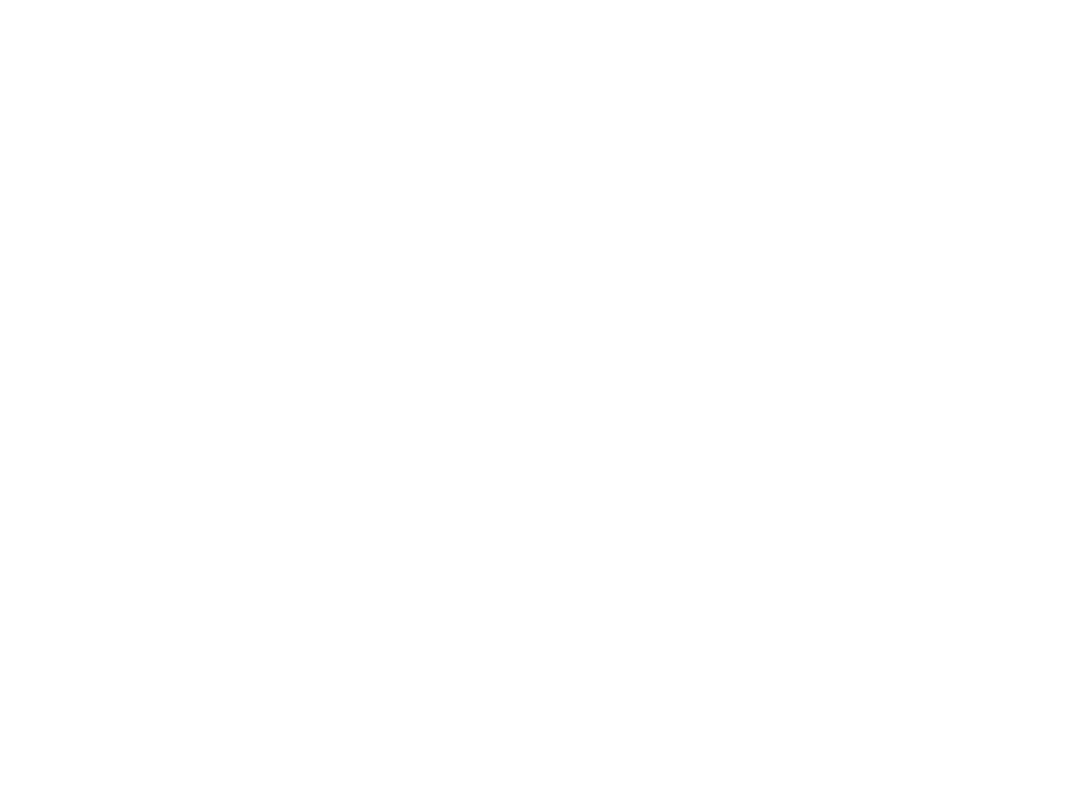
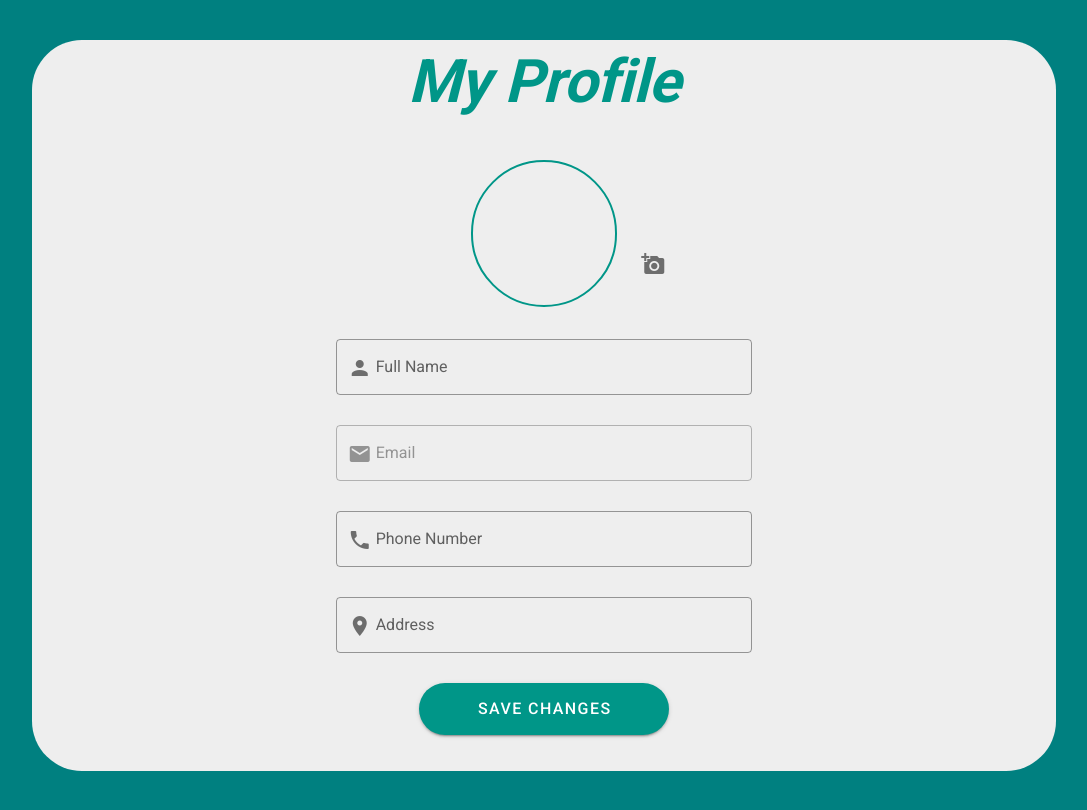
Before and after one commit to aya1sameh/SchoolFinder_Website, a Vue app in the folder schoolfinder_web/: page /user_profile in a window 1280 px wide. Shown: the whole page, without its empty margins (96-1183 px from the left). Built offline with nearby package versions, Linux system fonts and the light colour scheme; no server answers.

Commit message:
adding accesstoken in store/ adding UserProfile page

```diff
--- a/schoolfinder_web/src/router/index.js
+++ b/schoolfinder_web/src/router/index.js
@@ -5,6 +5,7 @@
 import Login from '../views/Login.vue';
 import RecoverPassword from '../views/RecoverPassword.vue';
 import ResetPassword from '../views/ResetPassword.vue';
+import UserProfile from '../views/UserProfile.vue';
 
 Vue.use(VueRouter);
 
@@ -35,6 +36,11 @@
     component: ResetPassword,
   },
   {
+    path: '/user_profile',
+    name: 'UserProfile',
+    component: UserProfile,
+  },
+  {
     path: '/about',
     name: 'About',
     // route level code-splitting
--- a/schoolfinder_web/src/store/index.js
+++ b/schoolfinder_web/src/store/index.js
@@ -5,6 +5,7 @@
 
 export default new Vuex.Store({
   state: {
+    usertoken: '',
   },
   mutations: {
   },
--- a/schoolfinder_web/src/views/Login.vue
+++ b/schoolfinder_web/src/views/Login.vue
@@ -168,11 +168,12 @@
     Validate() {
       if (this.$refs.form.validate()) {
         axios.post('http://127.0.0.1:8000/api/login', { name: this.Name, password: this.password }, { headers: { APP_KEY: 'c2Nob29sX2ZpbmRlcl9hcHBfa2V5ZmJkamhqeGNoa2N2anhqY2p2Ymh4amM6dmFzZGhoYXNkaGphZHNrZHNmYW1jbmhkc3VoZHVoY3Nq' } })
-          .then(() => {
+          .then((response) => {
             this.verifyalert = false;
             this.NotRegisteredalert = false;
             this.WrongNameOrPassAlert = false;
-            this.$router.push('/');
+            this.$store.state.usertoken = response.data.access_token;
+            this.$router.push('/user_profile'); // to be updated after testing to '/'
           })
           .catch((error) => {
             if (error.response.status === 401) {
--- a/schoolfinder_web/src/views/SignUp.vue
+++ b/schoolfinder_web/src/views/SignUp.vue
@@ -159,22 +159,6 @@
             </v-radio-group>
           </v-col>
         </v-row>
-
-        <v-row justify="center" no-gutters>
-          <v-col cols="12" sm="6" md="5">
-            <v-select
-              v-model="SchoolSelected"
-              v-show="Role == 'school_admin'"
-              :items="[items]"
-              label="Select A School"
-              color="#009688"
-              dense
-              outlined
-            >
-            </v-select>
-          </v-col>
-        </v-row>
-
         </v-form>
         <br />
         <v-row justify="center" no-gutters>
@@ -230,9 +214,6 @@
       Location: '',
       SchoolSelected: '',
       url: SignupAvatar,
-      items: [{
-        schools: () => this.getschoolsNames(),
-      }],
       rules: {
         required: (value) => !!value || 'Required.',
         email: (value) => {
--- /dev/null
+++ b/schoolfinder_web/src/views/UserProfile.vue
@@ -0,0 +1,196 @@
+<template>
+  <v-app>
+    <v-content id="content">
+      <v-container id="container" class="mt-10 mb-10">
+        <v-row justify="center" class="mb-5">
+          <v-col
+            cols="12"
+            class="text-h2 text-center font-weight-bold"
+            id="SchoolFinder"
+          >
+          <p class="font-italic">My Profile</p>
+          </v-col>
+        </v-row>
+        <v-form ref="form">
+        <v-row justify="center" class="mb-5">
+          <v-col offset="1" cols="3" sm="4" md="2">
+            <v-img
+              id="avatar"
+              class='preview'
+              rounded
+              :src="url"
+              max-height="200"
+              max-width="200"
+            >
+            </v-img>
+          </v-col>
+          <v-col cols="1" sm="1" md="1">
+            <br />
+            <br />
+            <br />
+            <v-file-input
+              @change="previewImage"
+              hide-input
+              v-model="UserImage"
+              accept="image/*"
+              prepend-icon="mdi-camera-plus"
+              color="#009688"
+            ></v-file-input>
+          </v-col>
+        </v-row>
+            <v-row justify="center" no-gutters>
+            <v-col cols="12" sm="6" md="5">
+                <v-text-field
+                    v-model="Name"
+                    label="Full Name"
+                    prepend-inner-icon="mdi-account"
+                    color="#009688"
+                    :rules="[rules.required, rules.Namelength]"
+                    outlined
+                ></v-text-field>
+            </v-col>
+            </v-row>
+            <v-row justify="center" no-gutters>
+            <v-col cols="12" sm="6" md="5">
+                <v-text-field
+                    v-model="Email"
+                    label="Email"
+                    prepend-inner-icon="mdi-email"
+                    color="#009688"
+                    outlined
+                    disabled
+                ></v-text-field>
+            </v-col>
+            </v-row>
+            <v-row justify="center" no-gutters>
+            <v-col cols="12" sm="6" md="5">
+                <v-text-field
+                    v-model="PhoneNumber"
+                    label="Phone Number"
+                    prepend-inner-icon="mdi-phone"
+                    color="#009688"
+                    :rules="[rules.number, rules.required]"
+                    outlined
+                ></v-text-field>
+            </v-col>
+            </v-row>
+            <v-row justify="center" no-gutters>
+            <v-col cols="12" sm="6" md="5">
+            <v-text-field
+              v-model="Location"
+              label="Address"
+              prepend-inner-icon="mdi-map-marker"
+              color="#009688"
+              outlined
+              hint="Street-City"
+            ></v-text-field>
+          </v-col>
+        </v-row>
+        </v-form>
+        <v-row justify="center" no-gutters>
+          <v-col cols="24" sm="18" md="15">
+            <v-btn
+              @click="Validate"
+              rounded
+              dark
+              color="#009688"
+              x-large
+              style="width: 250px"
+            >
+              Save Changes
+            </v-btn>
+          </v-col>
+        </v-row>
+        <br />
+      </v-container>
+    </v-content>
+  </v-app>
+</template>
+
+<script>
+import axios from 'axios';
+
+import SignupAvatar from '../assets/SignupAvatar.png';
+
+export default {
+  data() {
+    return {
+      url: SignupAvatar,
+      UserImage: new Image(),
+      Name: '',
+      Email: '',
+      PhoneNumber: '',
+      Location: '',
+      rules: {
+        required: (value) => !!value || 'Required.',
+        Namelength: (value) => (value.length >= 3 && value.length <= 64) || 'Min 3 characters and Max 64 characters',
+        number: (value) => this.IsaNumber(value) || 'Not a Valid Number',
+      },
+    };
+  },
+  methods: {
+    Validate() {
+      if (this.$refs.form.validate()) {
+        // update request for user profile info
+        const option = { headers: { APP_KEY: 'c2Nob29sX2ZpbmRlcl9hcHBfa2V5ZmJkamhqeGNoa2N2anhqY2p2Ymh4amM6dmFzZGhoYXNkaGphZHNrZHNmYW1jbmhkc3VoZHVoY3Nq', Authorization: `${'Bearer'} ${this.$store.state.usertoken}` } };
+        axios.post('http://127.0.0.1:8000/api/user', option, { data: { name: this.Name, phone_no: this.PhoneNumber, address: this.Location } })
+          .then(() => {
+            // console.log(response);
+          });
+      }
+    },
+    previewImage() {
+      this.url = URL.createObjectURL(this.UserImage);
+    },
+    IsaNumber(value) {
+      const phoneno = /^\d{11}$/;
+      if (value.match(phoneno)) {
+        return true;
+      }
+      return false;
+    },
+    getUserInfo() {
+      const option = { headers: { APP_KEY: 'c2Nob29sX2ZpbmRlcl9hcHBfa2V5ZmJkamhqeGNoa2N2anhqY2p2Ymh4amM6dmFzZGhoYXNkaGphZHNrZHNmYW1jbmhkc3VoZHVoY3Nq', Authorization: `${'Bearer'} ${this.$store.state.usertoken}` } };
+      axios.get('http://127.0.0.1:8000/api/user/profile', option)
+        .then((response) => {
+          this.Name = response.data.name;
+          this.Email = response.data.email;
+          this.PhoneNumber = response.data.phone_no;
+          this.Location = response.data.address;
+          // this.UserImage = response.data[4];
+        });
+    },
+  },
+  created() {
+    this.getUserInfo();
+  },
+};
+</script>
+<style scoped>
+#content {
+  background-color: #008080;
+}
+#container {
+  background-color: #eeeeee;
+  border-radius: 50px;
+  width: 80%;
+}
+#SchoolFinder {
+  color: #009688;
+}
+#avatar {
+  border-radius: 50%;
+  border: solid 2px #009688;
+  max-width: 200px;
+  max-height: 200px;
+  display:flex;
+  flex-direction: row;
+  justify-content: center;
+  align-items: center;
+}
+.preview {
+    background-color:  #eeeeee;
+    max-width: 100%;
+    max-height: 100%;
+}
+</style>>
```
